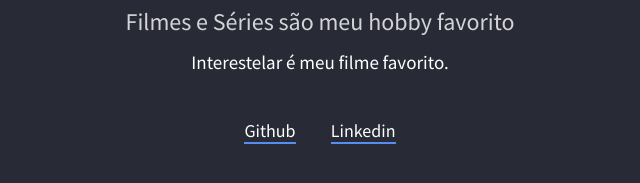
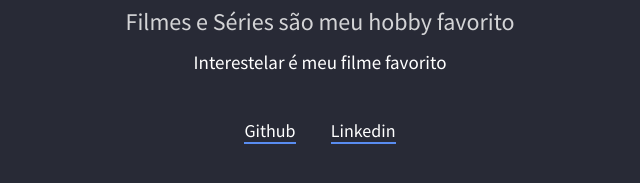
Before and after one commit to LeonardoHenriqueAzevedo/Favorite-Movies, a plain HTML site: page index.html in a window 1280 px wide. Shown: the part 451-634 px from the top of the page, 320-960 px from the left. Drawn offline with Linux system fonts and the light colour scheme.

Commit message:
Update index.html

```diff
--- a/index.html
+++ b/index.html
@@ -21,7 +21,7 @@
     <img src="https://br.web.img3.acsta.net/pictures/14/10/31/20/39/476171.jpg" alt="Interestelar">
     <h1>Leonardo Henrique</h1>
     <h2>Filmes e Séries são meu hobby favorito</h2>
-    <p>Interestelar é meu filme favorito.</p>
+    <p>Interestelar é meu filme favorito</p>
   </div>
 
   <div id="links-footer" class="links">
```
